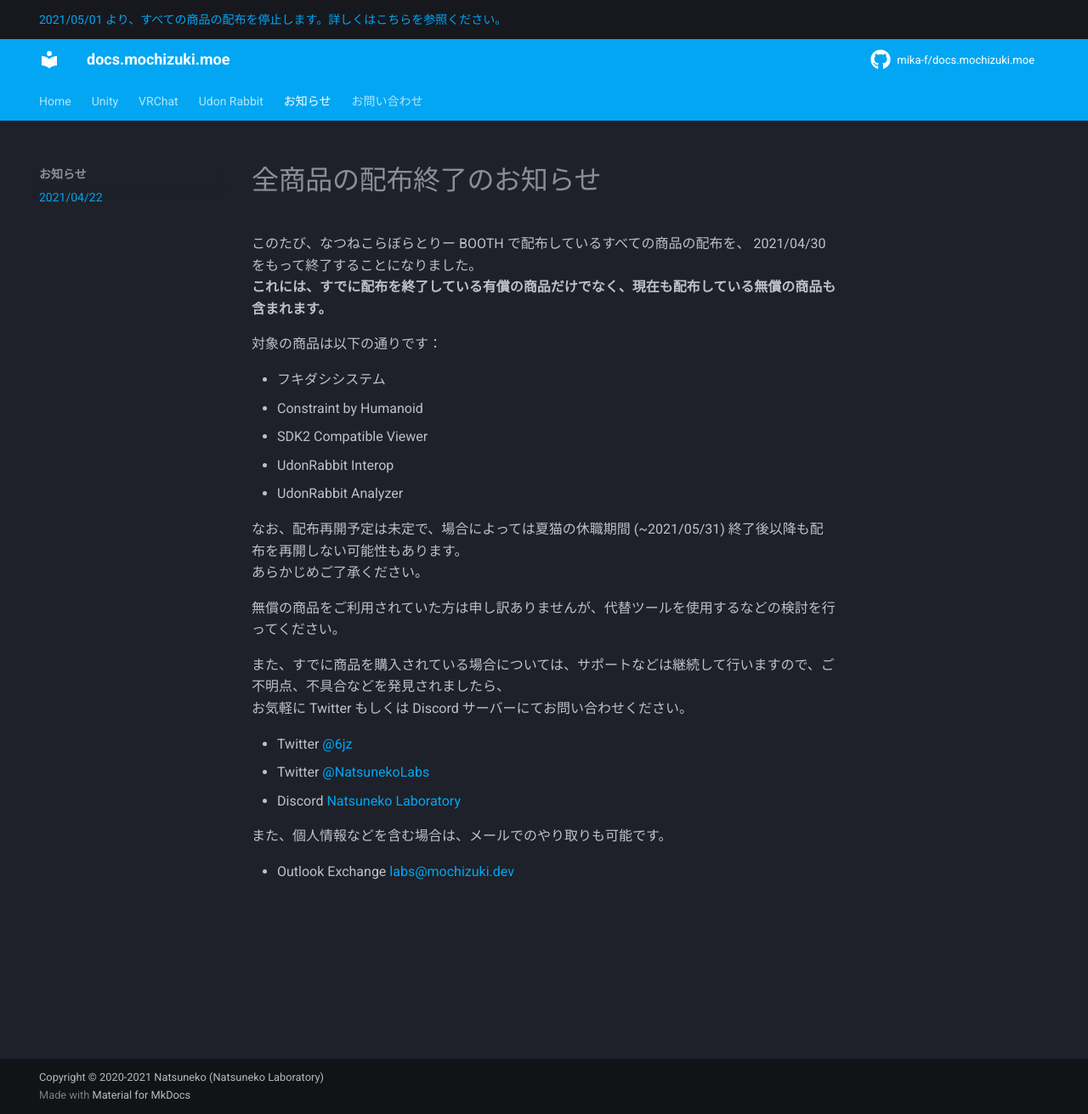
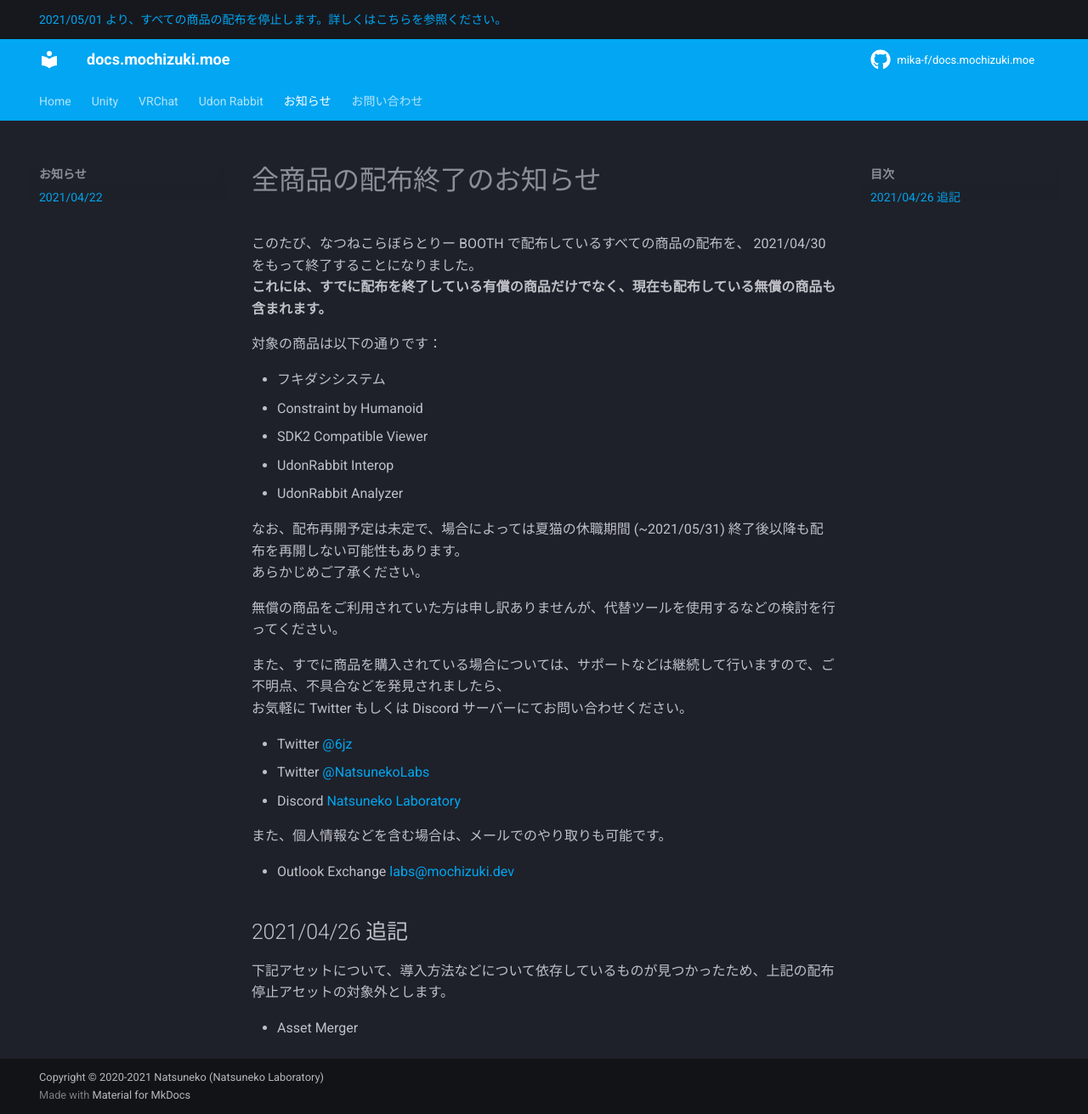
Before and after one commit to mika-archived/docs.mochizuki.moe, an MkDocs documentation site: the page built from docs/announcement/20210422-stop-distribution-of-all-products-in-natsuneko-laboratory.md, in a window 1280 px wide and 1311 px high. Shown: the whole window at 85% size. Built offline with MkDocs 1.6.1 and Material for MkDocs 9.7.7, drawn with Linux system fonts in a browser that asks for light colours; comment, search, counter and statistics services are not loaded.

Commit message:
fix: exclude asset merger from stop distribution

```diff
--- a/docs/announcement/20210422-stop-distribution-of-all-products-in-natsuneko-laboratory.md
+++ b/docs/announcement/20210422-stop-distribution-of-all-products-in-natsuneko-laboratory.md
@@ -30,3 +30,9 @@ title: 全商品の配布終了のお知らせ
 また、個人情報などを含む場合は、メールでのやり取りも可能です。
 
 -   Outlook Exchange [labs@mochizuki.dev](mailto:labs@mochizuki.dev)
+
+## 2021/04/26 追記
+
+下記アセットについて、導入方法などについて依存しているものが見つかったため、上記の配布停止アセットの対象外とします。
+
+-   Asset Merger
```
